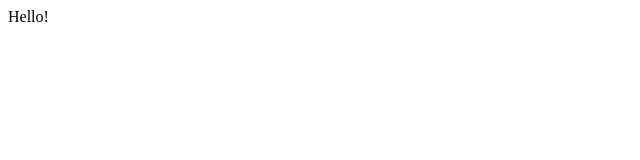
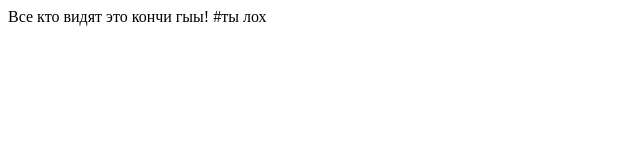
Before and after one commit to GurXXX/WebCSGO, a plain HTML site: page index.html in a window 1280 px wide. Shown: the whole page, without its empty margins (0-640 px from the left). Drawn offline with Linux system fonts and the light colour scheme.

Commit message:
Update index.html

```diff
--- a/index.html
+++ b/index.html
@@ -1,3 +1,6 @@
 <HTML>
-Hello!
+Все кто видят это кончи гыы!
 </HTML>
+<HTML>
+</HTML>
+#ты лох
```
